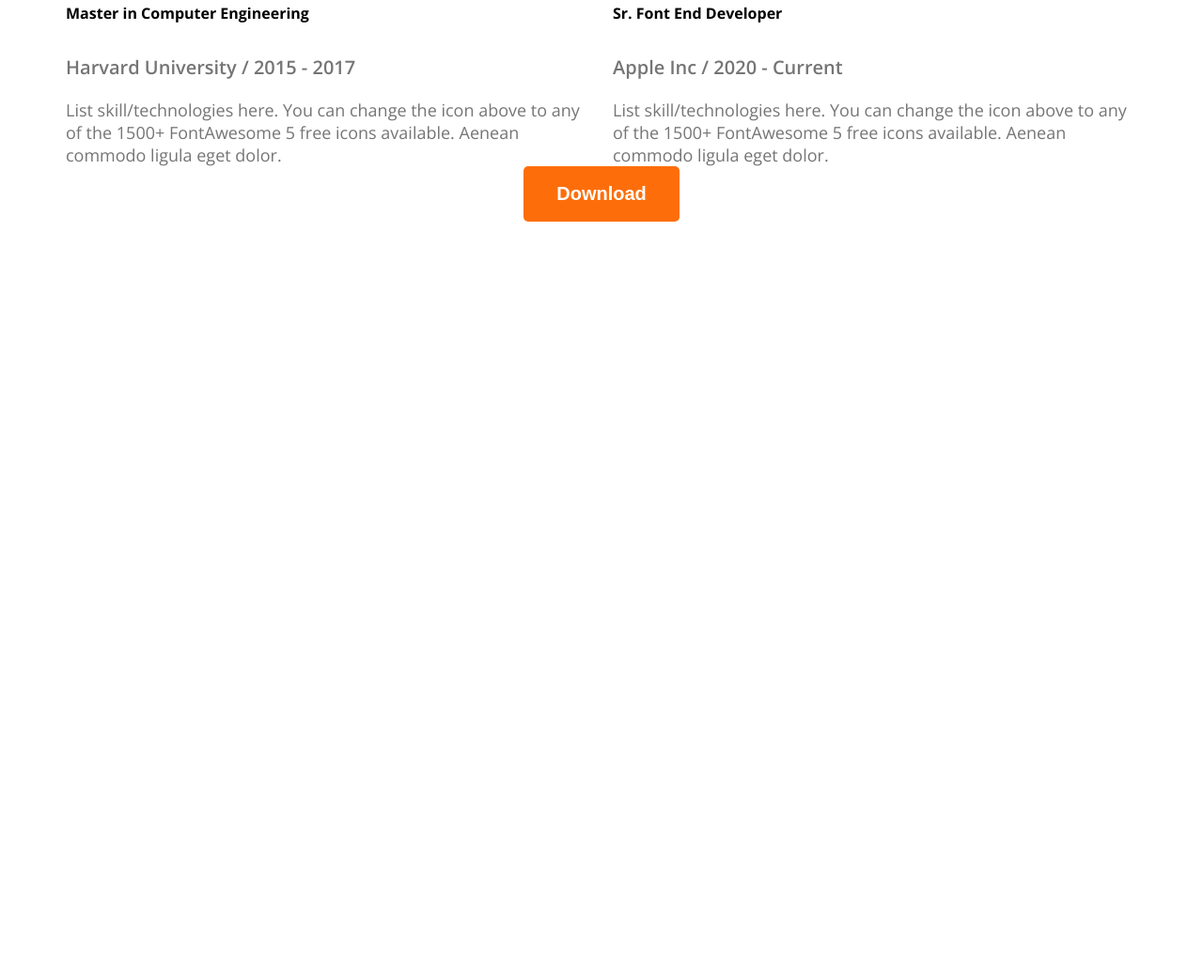
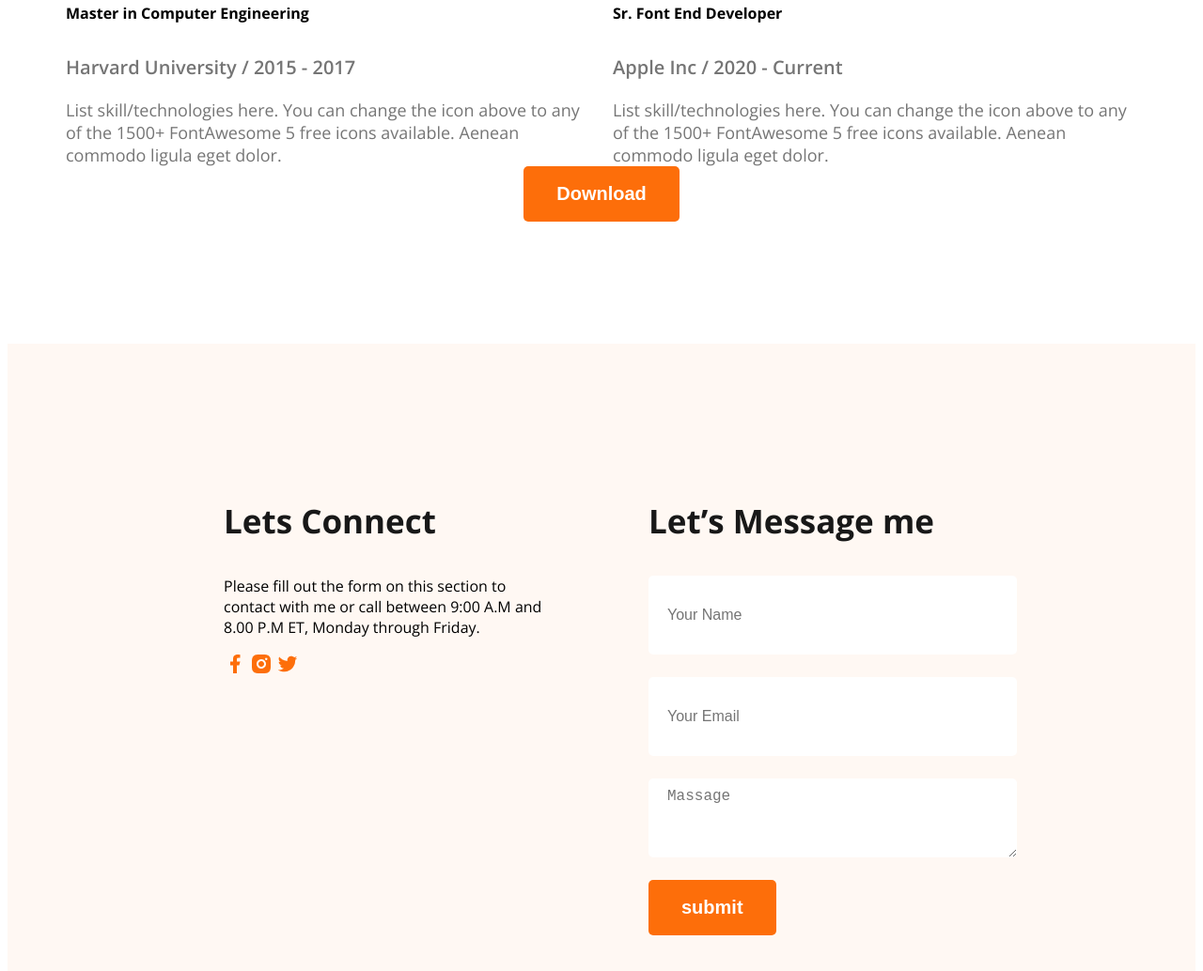
Before and after one commit to sadia6867/web-dev-portfolio, a plain HTML site: page index.html in a window 1280 px wide. Shown: the part 3044-4078 px from the top of the page at 94% size. Before the commit the page ends 3410 px from the top, so only its background shows below. Drawn offline with nearby package versions, Linux system fonts and the light colour scheme.

Commit message:
portfolio fopoter

```diff
--- a/index.html
+++ b/index.html
@@ -141,8 +141,25 @@ to any of the 1500+ FontAwesome 5 free icons available. Aenean commodo ligula eg
         </div>
       </section>
     </main>
-    <footer>
-
+    <footer class="secondary-bg">
+      <div class="footer-column">
+        <h3 class="section-title">Lets Connect</h3>
+        <p>Please fill out the form on this section to contact with me or call between 9:00 A.M and 8.00 P.M ET, Monday through Friday.</p>
+      <div>
+        <a href=""><img src="images/icons/facebook.png" alt=""></a>
+        <a href=""><img src="images/icons/insta.png" alt=""></a>
+        <a href=""><img src="images/icons/twitter.png" alt=""></a>
+      </div>
+      </div>
+      <div class="footer-column">
+        <h3 class="section-title">Let’s Message me</h3>
+        <form action="">
+            <input type="text" name="" id="" placeholder="Your Name">
+            <input type="email" name="" id="" placeholder="Your Email">
+            <textarea type="textarea" name="" id="" cols="30" rows="20" placeholder="Massage"></textarea>
+        </form>
+        <input class="btn-primary" type="submit" value="submit">
+      </div>
     </footer>
 </body>
 </html>
--- a/styles/portfolio.css
+++ b/styles/portfolio.css
@@ -150,3 +150,24 @@ justify-content: space-around;
 .resume-btn{
     margin-top: 50px;
 }
+/* footer styles */
+footer{
+    padding: 130px 230px;
+    display: flex;
+    gap: 100px;
+}
+.footer-column{
+    width: 50%;
+}
+footer input[type="text"], footer input[type="email"], footer textarea{
+    height: 64px;
+    border: none;
+    border-radius: 5px;
+    background-color: white;
+    display: block;
+    width: 100%;
+    padding: 10px 20px;
+    margin-bottom: 24px;
+    font-size: 16px;
+
+}
```
